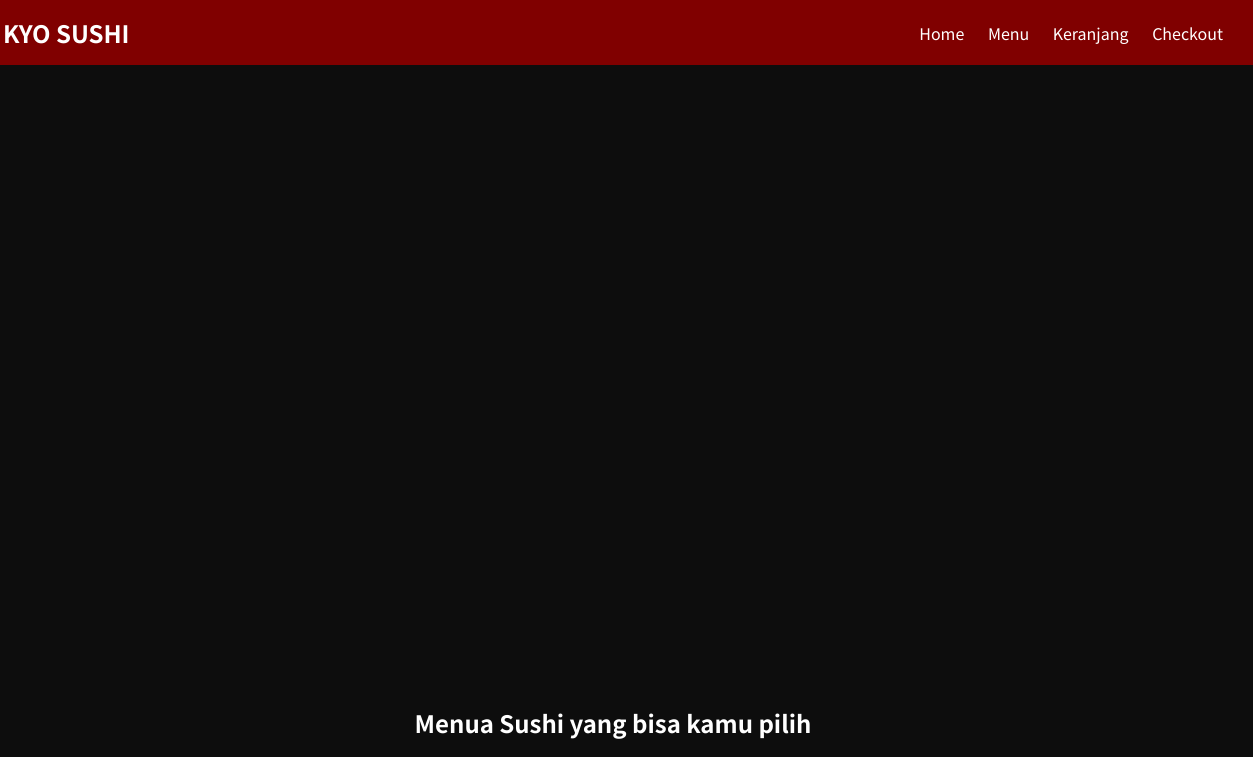
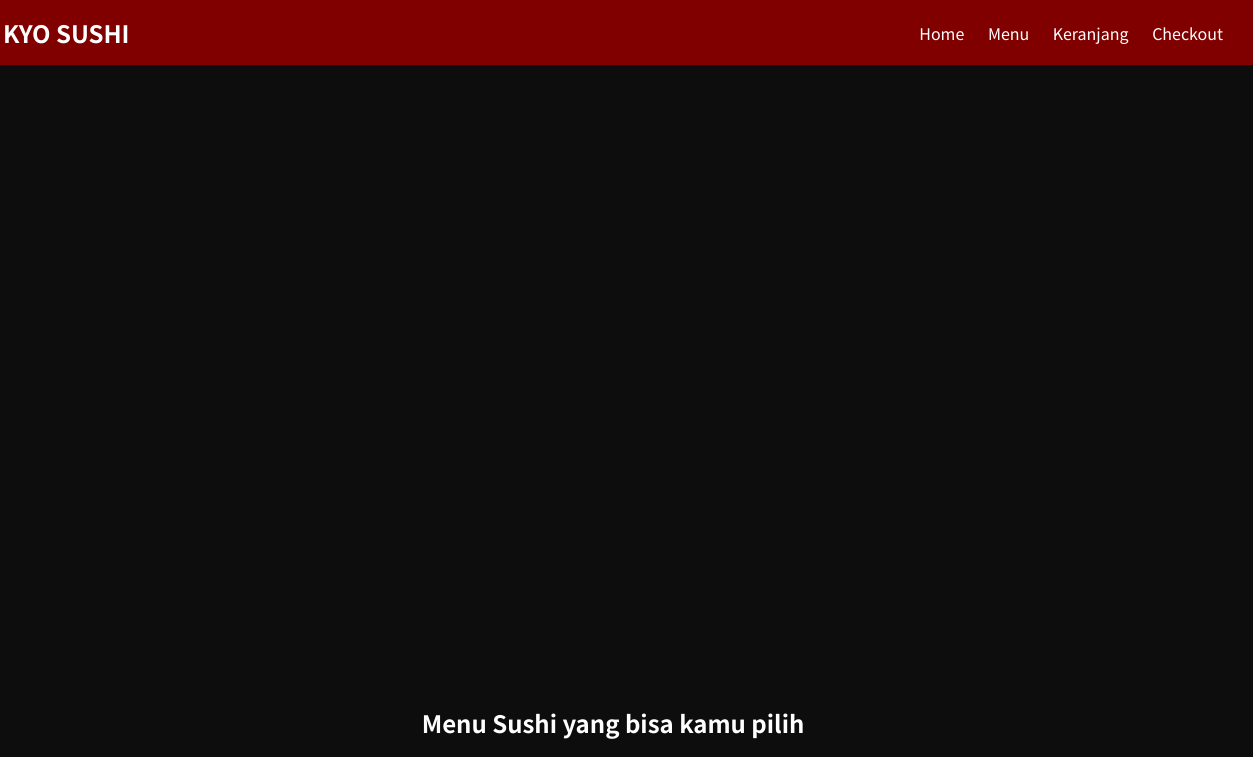
Before and after one commit to hanannur743-code/hanannur743-code.github.io, a plain HTML site: page index.html in a window 1280 px wide. Shown: the top 757 px of the page, 27-1280 px from the left. Drawn offline with Linux system fonts and the light colour scheme.

Commit message:
Update index.html

```diff
--- a/index.html
+++ b/index.html
@@ -29,7 +29,7 @@
 </section>
 
 <section id="menu">
-    <h1>Menua Sushi yang bisa kamu pilih</h1>
+    <h1>Menu Sushi yang bisa kamu pilih</h1>
     <div class="menu-grid">
         <div class="item" data-name="Salmon Nigiri" data-price="25000">
             <img src="images/salmon.jpg">
```
